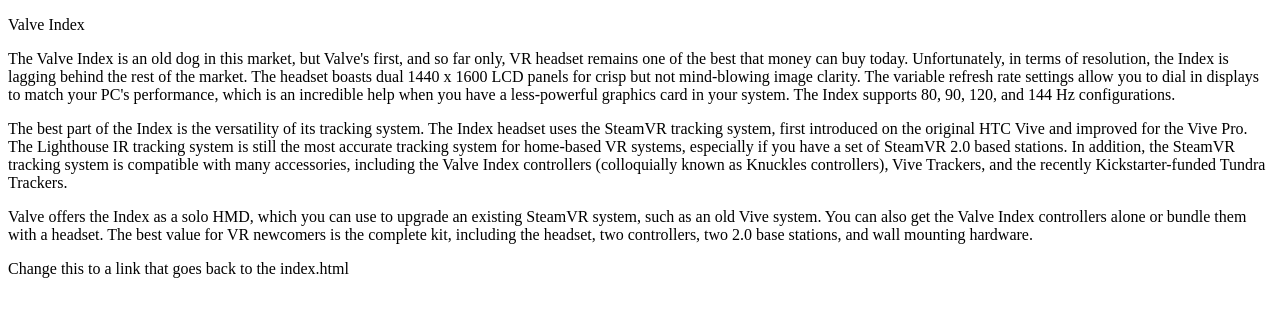
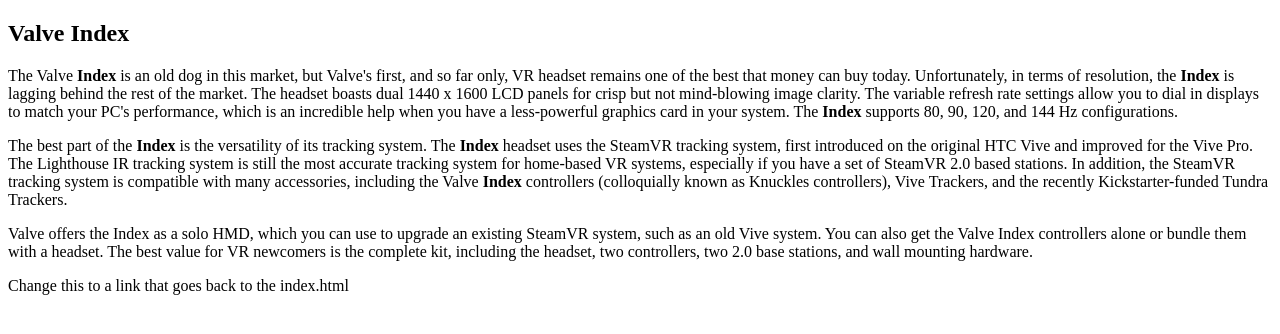
Before and after one commit to jmrivera01/Assignment_3_Links_Header_Inline, a plain HTML site: page valve.html in a window 1280 px wide. Drawn offline with Linux system fonts and the light colour scheme.

Commit message:
Made Some Item Bold

```diff
--- a/valve.html
+++ b/valve.html
@@ -7,10 +7,10 @@
     <title>Toms Hardware - Valve Index</title>
 </head>
 <body>
-    <p>Valve Index</p>
-    <p>The Valve Index is an old dog in this market, but Valve's first, and so far only, VR headset remains one of the best that money can buy today. Unfortunately, in terms of resolution, the Index is lagging behind the rest of the market. The headset boasts dual 1440 x 1600 LCD panels for crisp but not mind-blowing image clarity. The variable refresh rate settings allow you to dial in displays to match your PC's performance, which is an incredible help when you have a less-powerful graphics card in your system. The Index supports 80, 90, 120, and 144 Hz configurations.</p>
+    <h2>Valve Index</h2>
+    <p>The Valve <b>Index</b> is an old dog in this market, but Valve's first, and so far only, VR headset remains one of the best that money can buy today. Unfortunately, in terms of resolution, the <b>Index</b> is lagging behind the rest of the market. The headset boasts dual 1440 x 1600 LCD panels for crisp but not mind-blowing image clarity. The variable refresh rate settings allow you to dial in displays to match your PC's performance, which is an incredible help when you have a less-powerful graphics card in your system. The <b>Index</b> supports 80, 90, 120, and 144 Hz configurations.</p>
 
-<p>The best part of the Index is the versatility of its tracking system. The Index headset uses the SteamVR tracking system, first introduced on the original HTC Vive and improved for the Vive Pro. The Lighthouse IR tracking system is still the most accurate tracking system for home-based VR systems, especially if you have a set of SteamVR 2.0 based stations. In addition, the SteamVR tracking system is compatible with many accessories, including the Valve Index controllers (colloquially known as Knuckles controllers), Vive Trackers, and the recently Kickstarter-funded Tundra Trackers.</p>
+<p>The best part of the <b>Index</b> is the versatility of its tracking system. The <b>Index</b> headset uses the SteamVR tracking system, first introduced on the original HTC Vive and improved for the Vive Pro. The Lighthouse IR tracking system is still the most accurate tracking system for home-based VR systems, especially if you have a set of SteamVR 2.0 based stations. In addition, the SteamVR tracking system is compatible with many accessories, including the Valve <b>Index</b> controllers (colloquially known as Knuckles controllers), Vive Trackers, and the recently Kickstarter-funded Tundra Trackers.</p>
 <p>Valve offers the Index as a solo HMD, which you can use to upgrade an existing SteamVR system, such as an old Vive system. You can also get the Valve Index controllers alone or bundle them with a headset. The best value for VR newcomers is the complete kit, including the headset, two controllers, two 2.0 base stations, and wall mounting hardware.</p>
 <p>Change this to a link that goes back to the index.html</p>
 </body>
```
